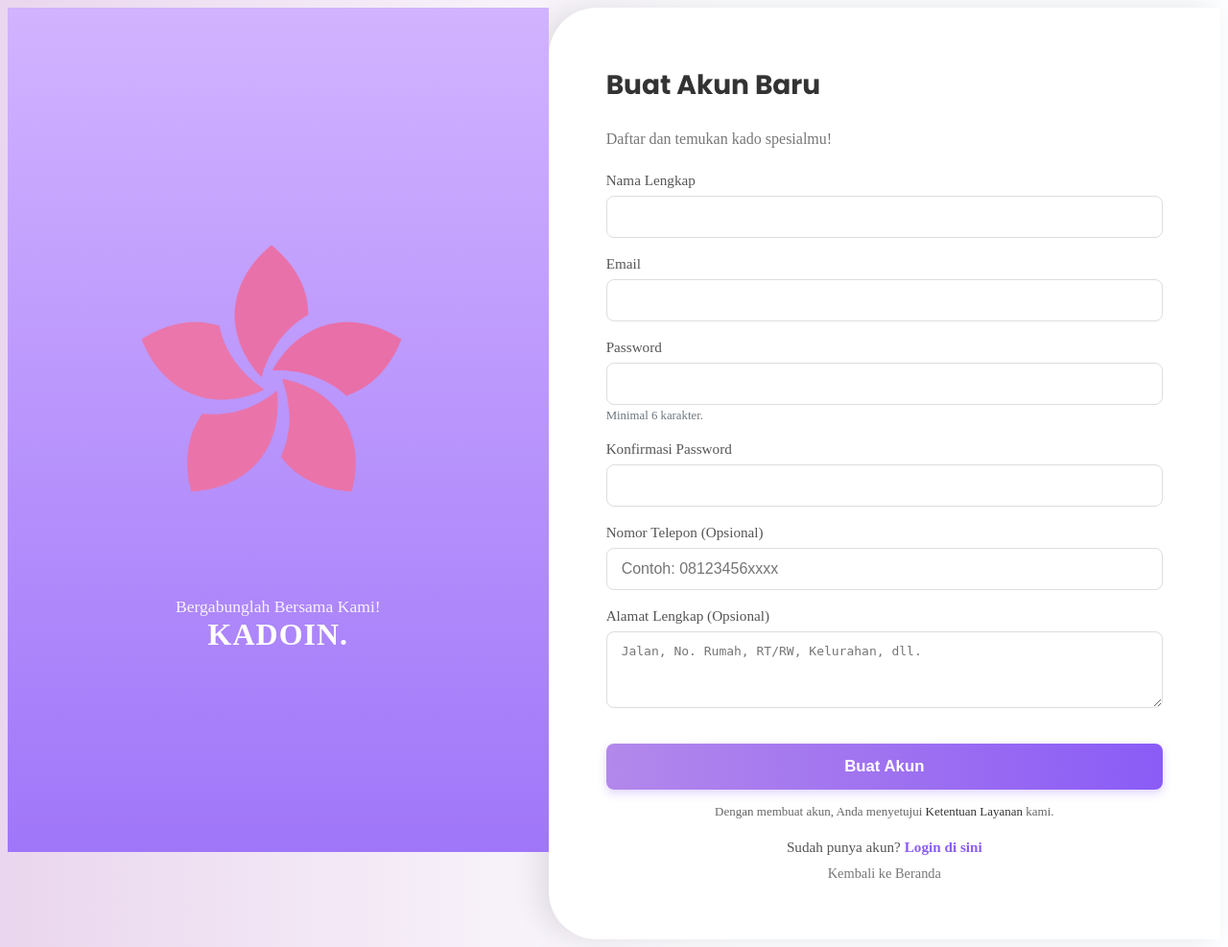
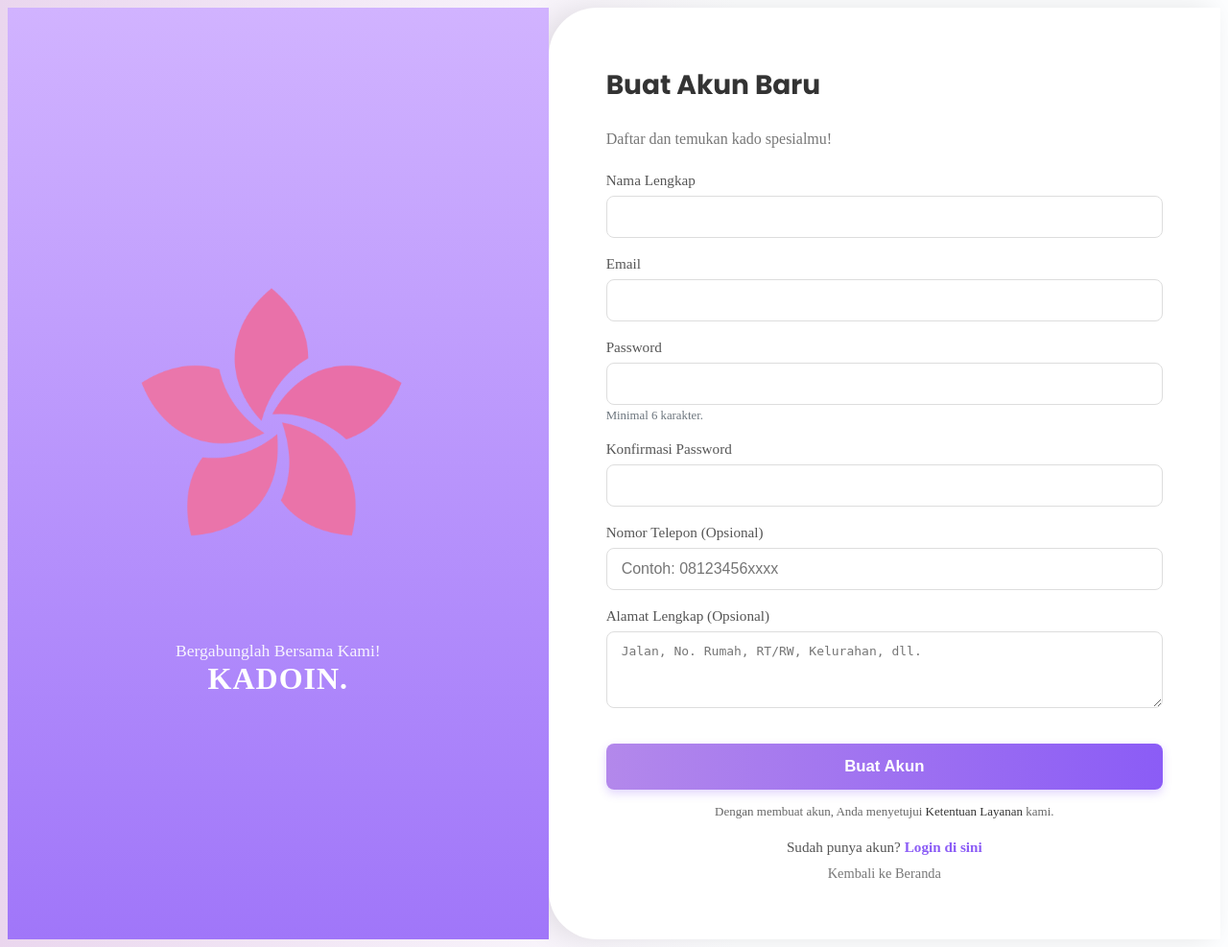
Before and after one commit to raisadastria/kadoin, a PHP site: page /register.php in a window 1280 px wide. Shown: the whole page at 96% size. Run offline with PHP 8.4, Linux system fonts and the light colour scheme; data that the repository does not hold is empty.

Commit message:
fix: left panel height

```diff
--- a/assets/img/CSS/style.css
+++ b/assets/img/CSS/style.css
@@ -256,7 +256,7 @@ body.auth-page {
     text-align: center;
     position: sticky;
     top: 0;
-    height: 100vh;
+    min-height: 100vh;
 }
 .left-panel img {
     max-width: 80%;
```
